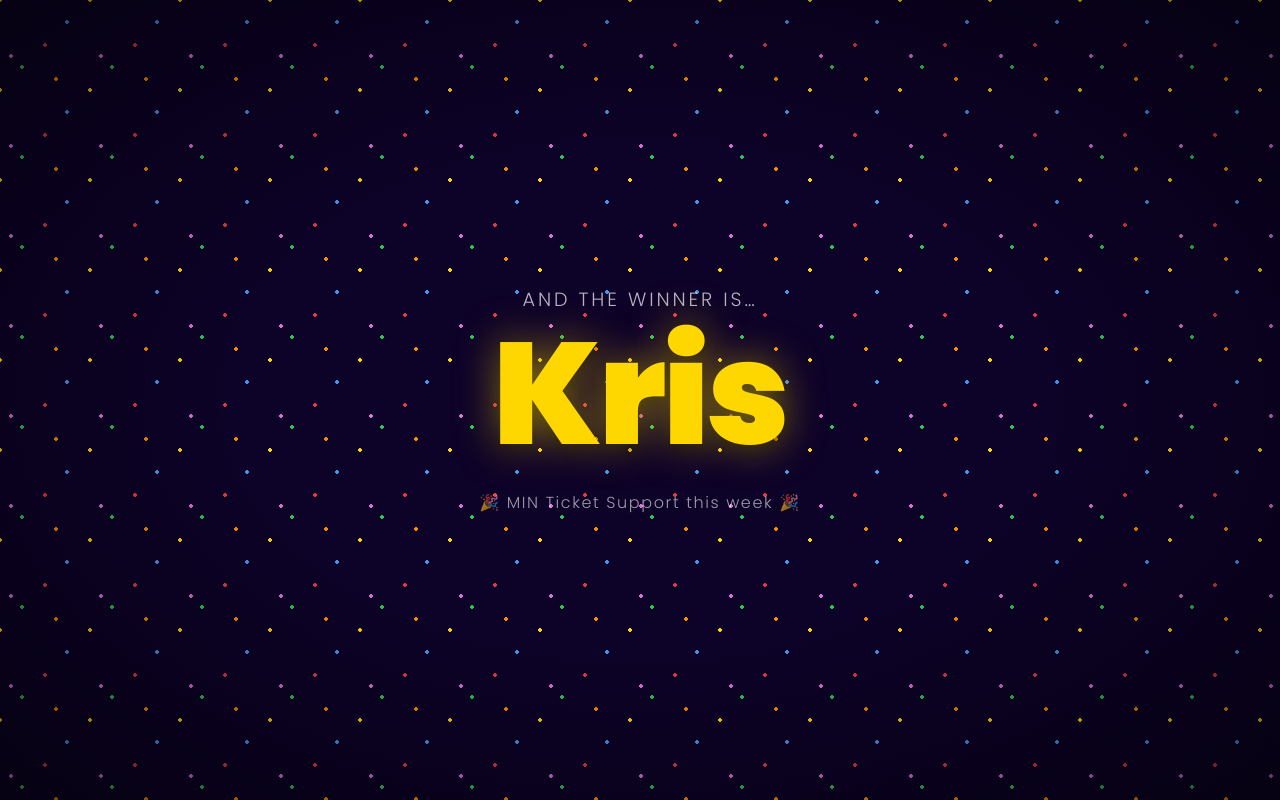
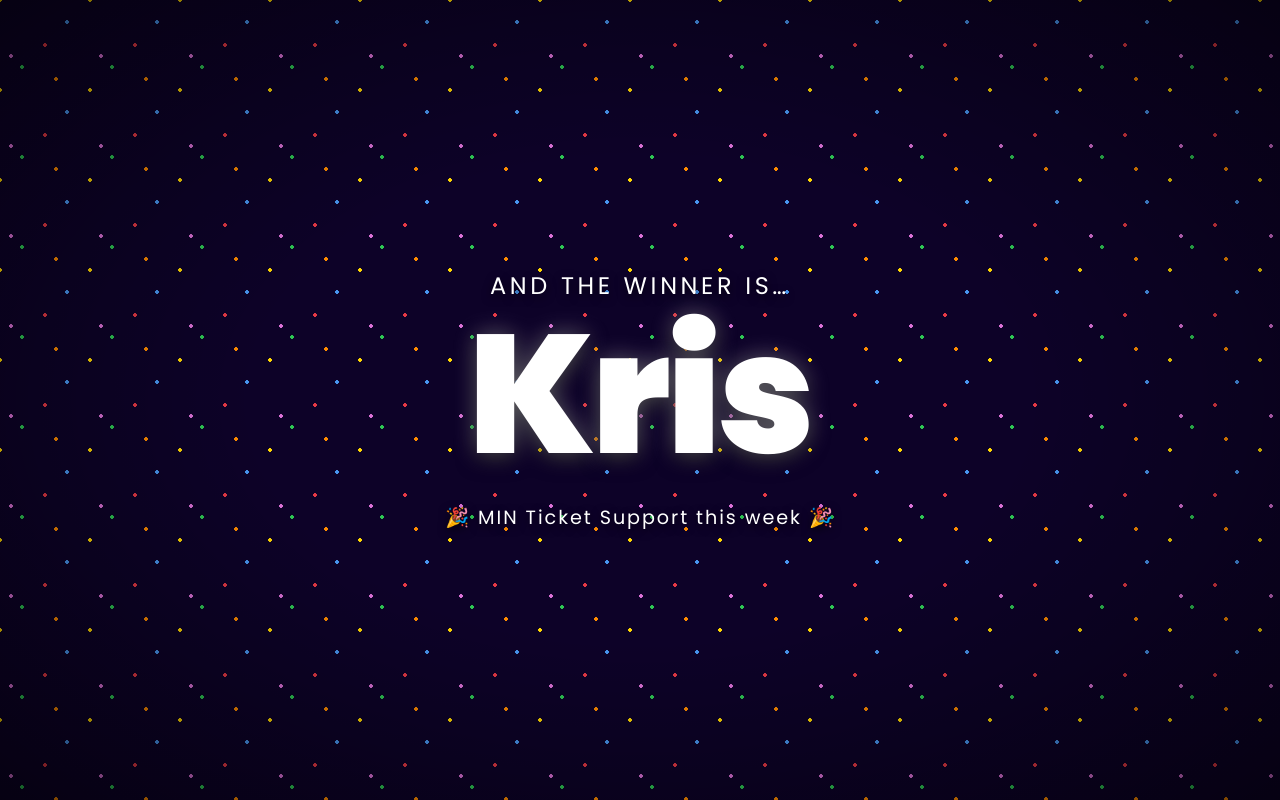
Before and after one commit to atlesque/minerva-roulette, a Nuxt app: page / in a window 1280 px wide. Built offline with nearby package versions, Linux system fonts and the light colour scheme.

Commit message:
Improve text contrast and sizing

```diff
--- a/app/components/SpinningWheel.vue
+++ b/app/components/SpinningWheel.vue
@@ -63,10 +63,11 @@ watch(spinComplete, (done) => {
 }
 
 .spin-hint {
-  color: rgba(255, 255, 255, 0.7);
-  font-size: clamp(0.9rem, 2.5vw, 1.1rem);
-  font-weight: 300;
+  color: #fff;
+  font-size: clamp(1.1rem, 3vw, 1.4rem);
+  font-weight: 500;
   letter-spacing: 0.15em;
   text-transform: uppercase;
+  text-shadow: 0 3px 10px rgba(0, 0, 0, 0.7);
 }
 </style>
--- a/app/components/WinnerReveal.vue
+++ b/app/components/WinnerReveal.vue
@@ -25,29 +25,31 @@ defineProps<{ winnerName: string }>()
 }
 
 .prefix {
-  color: rgba(255, 255, 255, 0.7);
-  font-size: clamp(0.9rem, 2.5vw, 1.2rem);
-  font-weight: 300;
+  color: #fff;
+  font-size: clamp(1.1rem, 3vw, 1.5rem);
+  font-weight: 500;
   letter-spacing: 0.15em;
   text-transform: uppercase;
+  text-shadow: 0 3px 10px rgba(0, 0, 0, 0.7);
 }
 
 .winner-name {
-  color: #ffd700;
-  font-size: clamp(4rem, 16vw, 9rem);
+  color: #fff;
+  font-size: clamp(4.6rem, 18vw, 10.5rem);
   font-weight: 900;
   line-height: 1;
   letter-spacing: -0.02em;
   text-shadow:
-    0 0 40px rgba(255, 215, 0, 0.5),
-    0 4px 12px rgba(0, 0, 0, 0.6);
+    0 0 24px rgba(255, 255, 255, 0.35),
+    0 6px 20px rgba(0, 0, 0, 0.8);
 }
 
 .suffix {
-  color: rgba(255, 255, 255, 0.6);
-  font-size: clamp(0.75rem, 2vw, 1rem);
-  font-weight: 300;
+  color: #fff;
+  font-size: clamp(0.95rem, 2.3vw, 1.2rem);
+  font-weight: 500;
   letter-spacing: 0.1em;
   margin-top: 16px;
+  text-shadow: 0 3px 10px rgba(0, 0, 0, 0.7);
 }
 </style>
--- a/app/composables/useWheelCanvas.ts
+++ b/app/composables/useWheelCanvas.ts
@@ -7,7 +7,7 @@ const SPIN_DURATION = 5000
 
 const SEGMENT_COLORS = [
   { bg: '#E63946', text: '#FFFFFF' }, // Kris – crimson
-  { bg: '#FFD700', text: '#1A1A2E' }, // Gilles – gold
+  { bg: '#FFD700', text: '#FFFFFF' }, // Gilles – gold
   { bg: '#4895EF', text: '#FFFFFF' }, // Tom – sky blue
   { bg: '#2DC653', text: '#FFFFFF' }, // Alex – emerald
 ]
@@ -85,9 +85,9 @@ function drawWheel(ctx: CanvasRenderingContext2D, rotation: number) {
     ctx.textAlign = 'right'
     ctx.textBaseline = 'middle'
     ctx.fillStyle = text
-    ctx.font = 'bold 26px "Poppins", system-ui, sans-serif'
-    ctx.shadowColor = 'rgba(0,0,0,0.4)'
-    ctx.shadowBlur = 4
+    ctx.font = 'bold 30px "Poppins", system-ui, sans-serif'
+    ctx.shadowColor = 'rgba(0,0,0,0.7)'
+    ctx.shadowBlur = 8
     ctx.fillText(NAMES[i], WHEEL_RADIUS - 18, 0)
     ctx.shadowBlur = 0
     ctx.restore()
```
